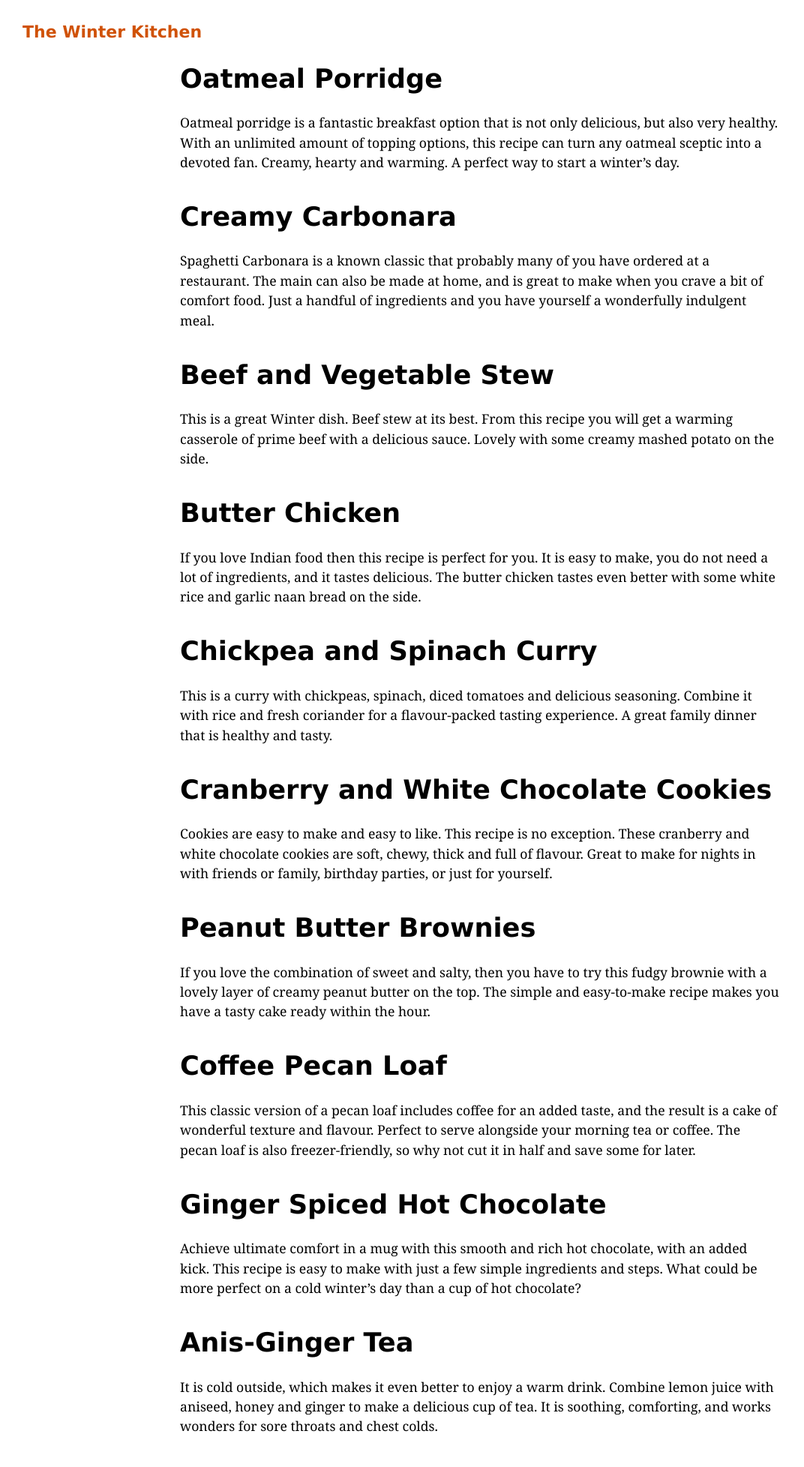
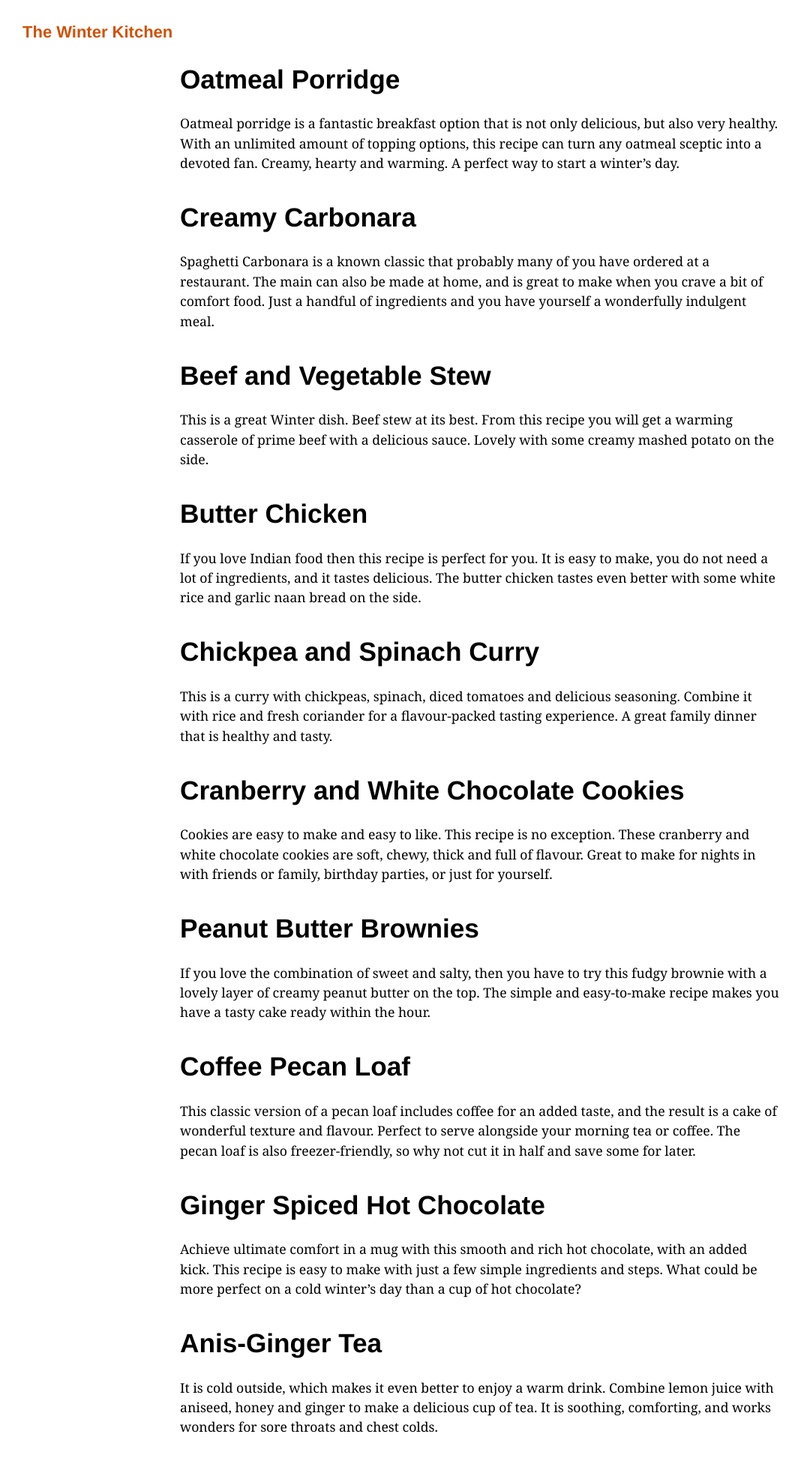
Before and after one commit to AgneteSteine/agnetesteine.github.io, a Jekyll site: the page built from pages/recipelisting.md, in a window 1280 px wide. Shown: the whole page at 75% size, without its empty margins (0-1072 px from the left). Built offline with Jekyll 4.4.1, drawn with Linux system fonts in a browser that asks for light colours.

Commit message:
Change of title font

```diff
--- a/_recipes/recipe2.markdown
+++ b/_recipes/recipe2.markdown
@@ -22,8 +22,11 @@ Oatmeal porridge is a fantastic breakfast option that is not only delicious, but
 ### INFO
 
 **Preparation time:** 1 minutes
+
 **Cooking time:** 2 minutes
+
 **Difficulty:** Very easy
+
 **Servings:** 1
 
 
--- a/assets/css/recipes.css
+++ b/assets/css/recipes.css
@@ -16,7 +16,7 @@ img {
 }
 
 h1.title {
-  font-family: Verdana, Geneva, sans-serif;
+  font-family: Helvetica, sans-serif;
   font-size:2.5em;
   color:rgb(0, 0, 0);
 }
@@ -33,7 +33,7 @@ body {
 }
 
 h2,h3 {
-  font-family: Verdana, Geneva, sans-serif;
+  font-family: Helvetica, sans-serif;
   color:black;
 }
 
@@ -45,7 +45,7 @@ h2,h3 {
 }
 
 h1.site-title {
-font-family: Verdana, Geneva, sans-serif;
+font-family: Helvetica, sans-serif;
 font-size: 1.25em;
 }
 
@@ -125,13 +125,13 @@ ul.recipes li {
 
 body.recipelist a {
   color:black;
-  font-family: Verdana, Geneva, sans-serif;
+  font-family: Helvetica, sans-serif;
   list-style: none;
 }
 
 h1.title.recipelist a{
   color:black;
-  font-family: Verdana, Geneva, sans-serif;
+  font-family: Helvetica, sans-serif;
   font-size:1.5em;
   list-style: none;
 }
```
